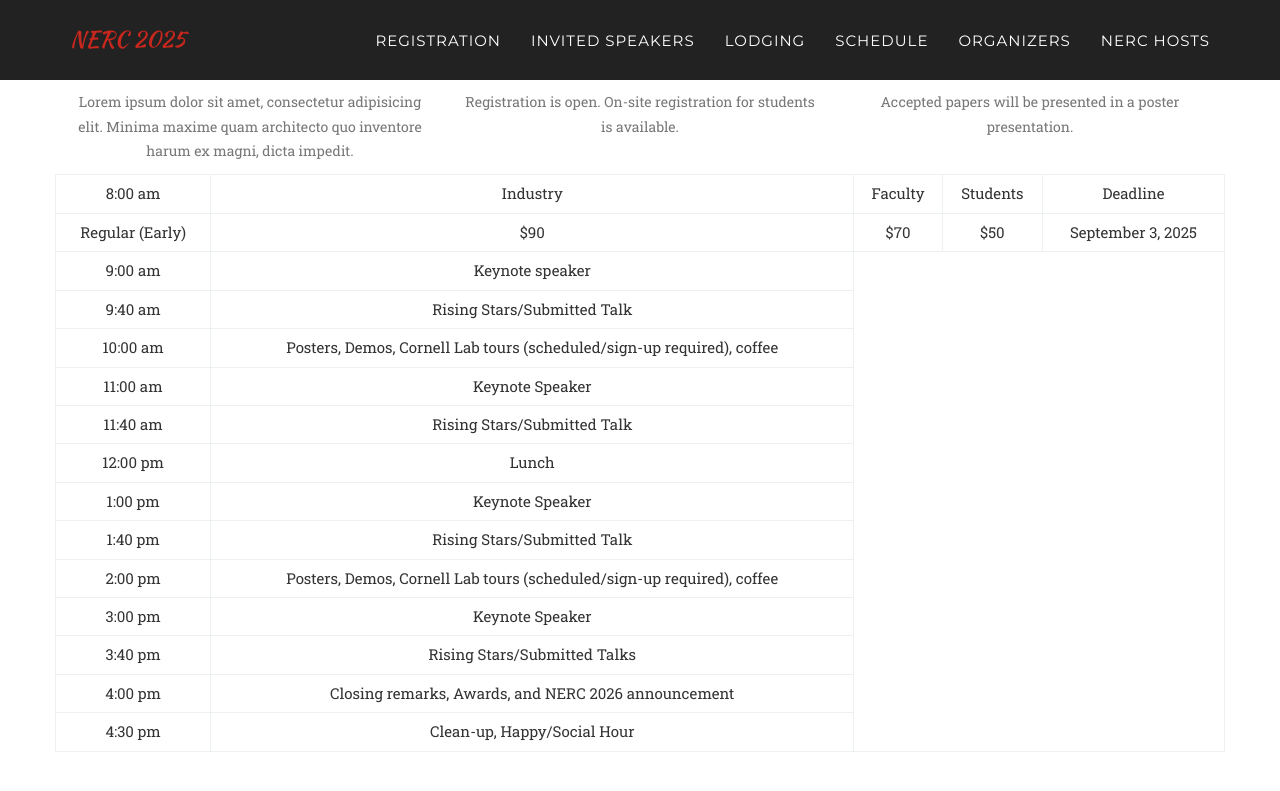
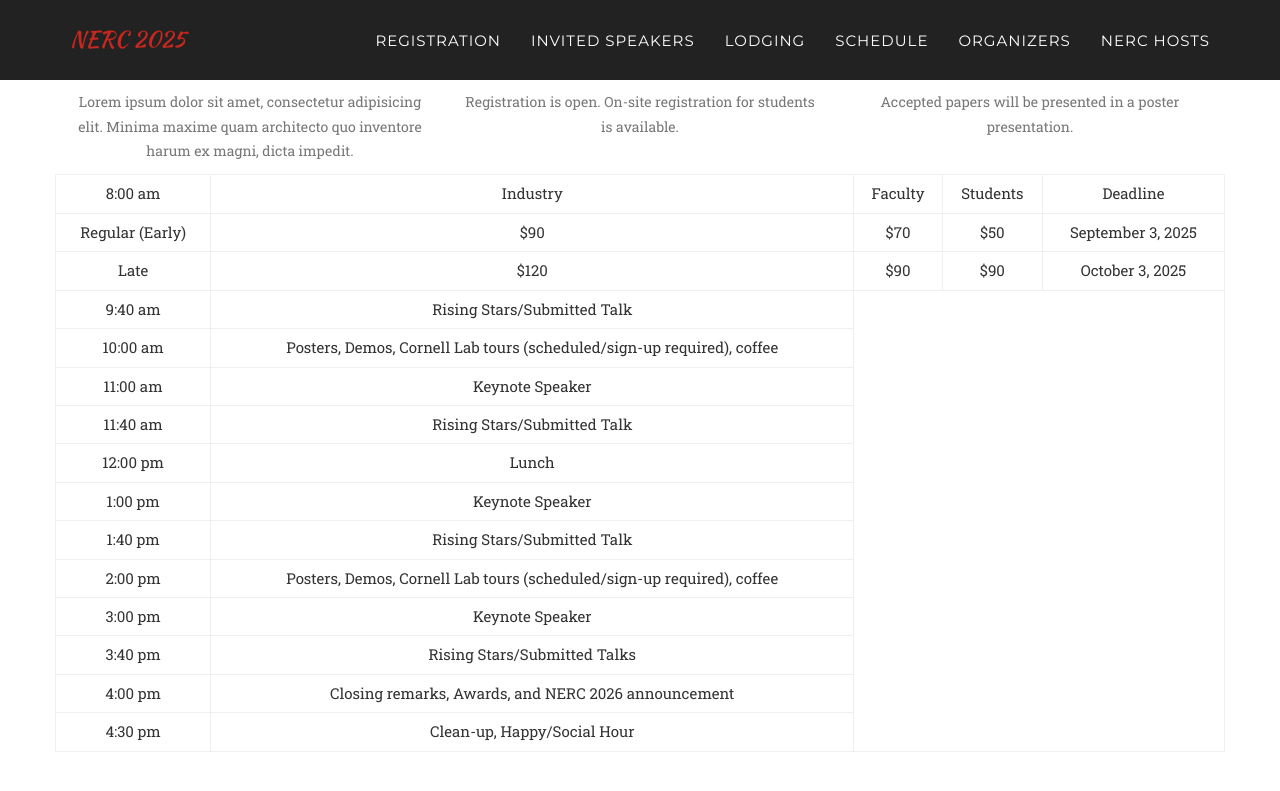
Before and after one commit to Cornell-Tech-AIRLab/cornell2025.nerc.io, a Jekyll site: the page built from index.html, in a window 1280 px wide and 900 px high, scrolled down 1233 px. Shown: the top 791 px of the window. Built offline with Jekyll 4.4.1, drawn with Linux system fonts in a browser that asks for light colours; some web fonts are replaced.

Commit message:
second row of reg

```diff
--- a/_includes/registration.html
+++ b/_includes/registration.html
@@ -26,7 +26,7 @@
           <i class="fa fa-circle fa-stack-2x text-primary"></i>
           <!-- <i class="fa fa-id-card-o fa-stack-1x fa-inverse"></i> -->
           <!-- <i class="fa fa-laptop fa-stack-1x fa-inverse"></i> style="color:black;" / <a href="https://events.ces.scl.cornell.edu/NERC">-->
-          <i class="fa faptop fa-stack-1x fa-inverse"></i>
+          <i class="fa fa-laptop fa-stack-1x fa-inverse"></i>
         </span>
         <h4 class="registration-heading">Registration</h4>
         <p class="text-muted">Registration is open. On-site registration for students is available.</p>
@@ -79,10 +79,19 @@
           </tr>
           <tr>
             <td>
-              9:00 am
+              Late
             </td>
             <td>
-              Keynote speaker
+              $120
+            </td>
+            <td>
+              $90
+            </td>
+            <td>
+              $90
+            </td>
+            <td>
+              October 3, 2025
             </td>
           </tr>
           <tr>
```
